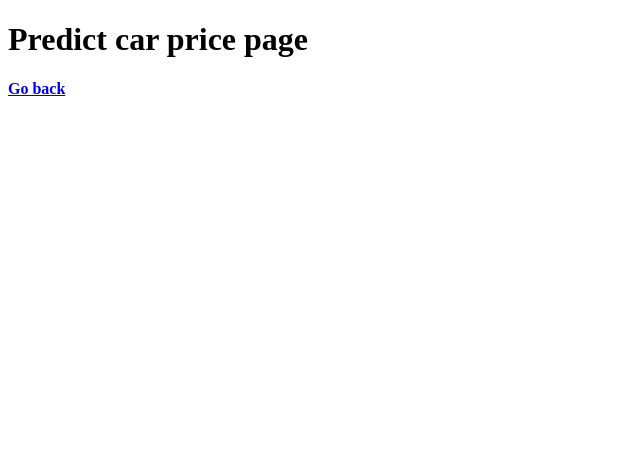
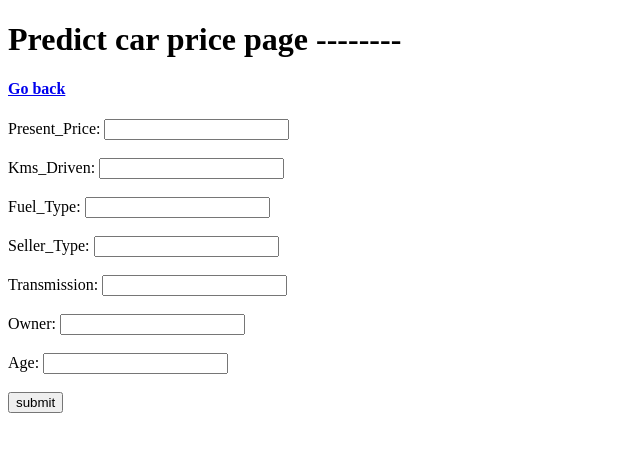
Before and after one commit to debasish-x-ghosh/djangoglassclassifier, a Django app: page /predictcarprice/ in a window 1280 px wide. Shown: the top 452 px of the page, without its empty margins (0-640 px from the left). Run offline with Django 4.2, Linux system fonts and the light colour scheme.

Commit message:
9th commit

```diff
--- a/deploymodel/urls.py
+++ b/deploymodel/urls.py
@@ -7,6 +7,6 @@ urlpatterns = [
     path('', views.home, name="home"),
     path('classifyglass/', views.classifyglass, name="classifyglass"),
     path('predictcarprice/', views.predictcarprice, name="predictcarprice"),
-    # path('resultclassifyglass/', views.resultclassifyglass, name="resultclassifyglass"),
-    # path('resultpredictcarprice/', views.resultpredictcarprice, name="resultpredictcarprice")
+    path('resultclassifyglass/', views.resultclassifyglass, name="resultclassifyglass"),
+    path('resultpredictcarprice/', views.resultpredictcarprice, name="resultpredictcarprice")
 ]
--- a/deploymodel/views.py
+++ b/deploymodel/views.py
@@ -1,5 +1,6 @@
 from django.http import HttpResponse
 from django.shortcuts import render
+import joblib
 
 def home(request):
     return render(request, "home.html")
@@ -10,37 +11,37 @@ def classifyglass(request):
 def predictcarprice(request):
     return render(request, "predictcarprice.html")
 
-# def resultclassifyglass(request):
-#     cls = joblib.load('final_model.sav')
+def resultclassifyglass(request):
+    cls = joblib.load('final_model.sav')
 
-#     lis=[]
-#     lis.append(request.GET['RI'])
-#     lis.append(request.GET['NA'])
-#     lis.append(request.GET['MG'])
-#     lis.append(request.GET['AI'])
-#     lis.append(request.GET['SI'])
-#     lis.append(request.GET['K'])
-#     lis.append(request.GET['CA'])
-#     lis.append(request.GET['BA'])
-#     lis.append(request.GET['FE'])
-#     print(lis)
+    lis=[]
+    lis.append(request.GET['RI'])
+    lis.append(request.GET['NA'])
+    lis.append(request.GET['MG'])
+    lis.append(request.GET['AI'])
+    lis.append(request.GET['SI'])
+    lis.append(request.GET['K'])
+    lis.append(request.GET['CA'])
+    lis.append(request.GET['BA'])
+    lis.append(request.GET['FE'])
+    print(lis)
 
-#     ans = cls.predict([lis])
+    ans = cls.predict([lis])
 
-#     return render(request, "resultclassifyglass.html", {'ans': ans, 'lis': lis})
+    return render(request, "resultclassifyglass.html", {'ans': ans, 'lis': lis})
 
-# def resultpredictcarprice(request):
-#     cls2 = joblib.load('car_price_predictor.sav')
+def resultpredictcarprice(request):
+    # cls2 = joblib.load('car_price_predictor.sav')
 
-#     data_new = pd.DataFrame({
-#         'Present_Price':float(request.GET['Present_Price']),
-#         'Kms_Driven':int(request.GET['Kms_Driven']),
-#         'Fuel_Type':int(request.GET['Fuel_Type']),
-#         'Seller_Type':int(request.GET['Seller_Type']),
-#         'Transmission':int(request.GET['Transmission']),
-#         'Owner':int(request.GET['Owner']),
-#         'Age':int(request.GET['Age'])
-#     },index=[0])
+    # data_new = pd.DataFrame({
+    #     'Present_Price':float(request.GET['Present_Price']),
+    #     'Kms_Driven':int(request.GET['Kms_Driven']),
+    #     'Fuel_Type':int(request.GET['Fuel_Type']),
+    #     'Seller_Type':int(request.GET['Seller_Type']),
+    #     'Transmission':int(request.GET['Transmission']),
+    #     'Owner':int(request.GET['Owner']),
+    #     'Age':int(request.GET['Age'])
+    # },index=[0])
 
-#     ans = cls2.predict(data_new)
-#     return render(request, "resultpredictcarprice.html", {'ans': ans, 'lis': data_new})
+    # ans = cls2.predict(data_new)
+    return render(request, "resultpredictcarprice.html") #,{'ans': ans, 'lis': data_new})
--- a/templates/predictcarprice.html
+++ b/templates/predictcarprice.html
@@ -7,10 +7,22 @@
 </head>
 <body>
     <h1>
-        Predict car price page
+        Predict car price page --------
     </h1>
     <h4>
         <a href="{% url 'home' %}">Go back</a>
     </h4>
+    <form action="{% url 'resultpredictcarprice' %}">
+        {% csrf_token %}
+            Present_Price: <input type="text" required name="Present_Price"> <br><br>
+            Kms_Driven: <input type="text" required name="Kms_Driven"> <br><br>
+            Fuel_Type: <input type="text" required name="Fuel_Type"> <br><br>
+            Seller_Type: <input type="text" required name="Seller_Type"> <br><br>
+            Transmission: <input type="text" required name="Transmission"> <br><br>
+            Owner: <input type="text" required name="Owner"> <br><br>
+            Age: <input type="text" required name="Age"> <br><br>
+
+        <input type="submit" name="" value="submit">
+    </form>
 </body>
 </html>
```
Also changed, not shown: templates/classifyglass.html (+16 -1 lines).
